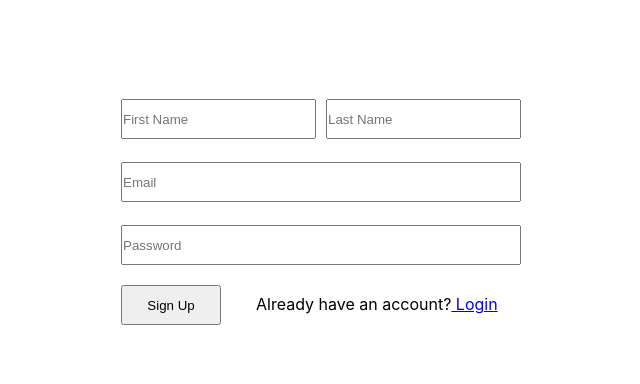
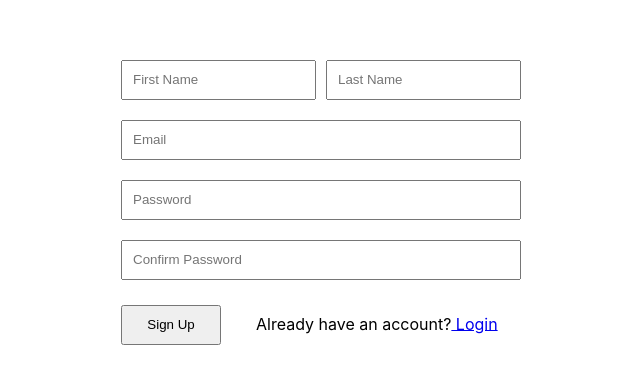
Before and after one commit to Shepeha-Andriy/MyProject-fe, a React (Create React App) app: page /signup in a window 1280 px wide. Shown: the part 198-582 px from the top of the page, without its empty margins (319-959 px from the left). Built offline with nearby package versions, Linux system fonts and the light colour scheme; no server answers.

Commit message:
update auth pages and redux

```diff
--- a/package.json
+++ b/package.json
@@ -21,6 +21,7 @@
     "react-redux": "^8.1.0",
     "react-router-dom": "^6.13.0",
     "react-scripts": "5.0.1",
+    "react-toastify": "^9.1.3",
     "sass": "^1.63.4",
     "web-vitals": "^2.1.4"
   },
--- a/src/App.jsx
+++ b/src/App.jsx
@@ -1,4 +1,6 @@
 import { BrowserRouter, Routes, Route } from 'react-router-dom'
+import { ToastContainer } from 'react-toastify';
+import 'react-toastify/dist/ReactToastify.css';
 // import { gapi } from "gapi-script";
 import './App.scss';
 import Home from './pages/Home/Home';
@@ -20,6 +22,7 @@ function App() {
         <Route path='/signin' element={<Signin></Signin>}></Route>
         <Route path='/signup' element={<Signup></Signup>}></Route>
       </Routes>
+      <ToastContainer></ToastContainer>
     </BrowserRouter>
   );
 }
--- a/src/App.scss
+++ b/src/App.scss
@@ -6,3 +6,7 @@ a {
   padding: 0;
   margin: 0;
 }
+
+body {
+  // font-size: 16px;
+}
--- a/src/pages/Auth/Signin.jsx
+++ b/src/pages/Auth/Signin.jsx
@@ -3,15 +3,18 @@ import jwt_decode from 'jwt-decode'
 import { GoogleLogin } from '@react-oauth/google';
 import { useTranslation } from 'react-i18next';
 import { useForm } from 'react-hook-form'
-import { useDispatch } from 'react-redux';
+import { useDispatch, useSelector } from 'react-redux';
+import { toast } from 'react-toastify';
 import { userSignIn, userGoogleAuth } from '../../redux/slices/userSlice'
-import { Link } from 'react-router-dom';
+import { Link, useNavigate } from 'react-router-dom';
 import './signin.scss'
 
 export default function Signin() {
-  const { register, formState: { errors, isValid }, handleSubmit, reset } = useForm({mode: 'onBlur'})
+  const { register, formState: { errors, isValid }, handleSubmit, reset } = useForm({mode: 'onSubmit'})
   const { t } = useTranslation();
+  const { user, message } = useSelector(state => state.user)
   const dispatch = useDispatch()
+  const navigate = useNavigate()
 
   const googleSuccess = (credential) => {
     const decodedCredential = jwt_decode(credential.credential)
@@ -28,7 +31,8 @@ export default function Signin() {
     try {
       const { email, password } = data
       dispatch(userSignIn({ email, password }))
-      reset()
+      toast.error(message)
+      // reset()
     } catch (error) {
       console.log(error)
     }
@@ -45,9 +49,9 @@ export default function Signin() {
             // minLength: {value: 5, message: 'min length is 5'}
           })}
             className="iform__input"
-            style={errors?.email ? {marginTop: '0'} : {marginTop: '20px'}}
+            style={errors?.email ? {marginTop: '0'} : {marginBottom: '20px'}}
           ></input>
-          <div style={{marginTop: '3px'}}>
+          <div>
             {errors?.email && <p className='iform__err'>{ errors?.email?.message }</p>}
           </div>
         </label>
@@ -59,9 +63,9 @@ export default function Signin() {
             minLength: {value: 1, message: 'min length is 4'}
           })}
             className="iform__input"
-            style={errors?.password ? {marginTop: '0'} : {marginTop: '20px'}}
+            style={errors?.password ? {marginTop: '0'} : {marginBottom: '20px'}}
           ></input>
-          <div style={{marginTop: '3px'}}>
+          <div>
             {errors?.password && <p className='iform__err iform__err--l'>{ errors?.password?.message }</p>}
           </div>
         </label>
--- a/src/pages/Auth/Signup.jsx
+++ b/src/pages/Auth/Signup.jsx
@@ -1,25 +1,38 @@
 import React from 'react'
 import { useTranslation } from 'react-i18next';
 import { useForm } from 'react-hook-form'
+import { toast } from 'react-toastify';
 import { userSignUp } from '../../redux/slices/userSlice';
-import { useDispatch } from 'react-redux';
-import { Link } from 'react-router-dom';
+import { useDispatch, useSelector } from 'react-redux';
+import { Link, useNavigate } from 'react-router-dom';
 import './signup.scss'
 
 export default function Signup() {
-  const { register, formState: { errors, isValid }, handleSubmit, reset } = useForm({mode: 'onBlur'})
+  const { register, formState: { errors, isValid }, handleSubmit, getValues, reset } = useForm({mode: 'onSubmit'})
   const { t } = useTranslation();
+  const { user, message } = useSelector(state => state.user)
   const dispatch = useDispatch()
+  const navigate = useNavigate()
 
   const handleSignUp = (data) => {
     try {
-      const { firstname, lastname, email, password } = data
+      const { firstname, lastname, email, password, confirmpassword } = data
       dispatch(userSignUp({ firstname, lastname, email, password }))
-      reset()
+      toast.error(message)
+      // reset()
     } catch (error) {
       console.log(error)
     }
   }
+
+const validatePassword = (value) => {
+  const confirmPassword = getValues('password');
+
+  if (value !== confirmPassword) {
+    return  'Passwords do not match';
+  }
+  return true;
+};
 
   return (
     <div className='wraper'>
@@ -29,12 +42,12 @@ export default function Signup() {
             {/* First Name: */}
             <input placeholder="First Name" {...register('firstname', {
               required: 'first name is required',
-              minLength: {value: 1, message: 'min length is 1'}
+              pattern: {value: /^[A-Za-z]+$/, message: 'first name must contain only latters'}
             })}
               className="form__input form__username--item"
-              style={errors?.firstname ? {marginTop: '0'} : {marginTop: '20px'}}
+              style={errors?.firstname ? {marginTop: '0'} : {marginBottom: '20px'}}
             ></input>
-            <div style={{marginTop: '3px'}}>
+            <div>
               {errors?.firstname && <p className='form__err'>{ errors?.firstname?.message }</p>}
             </div>
           </label>
@@ -43,12 +56,12 @@ export default function Signup() {
             {/* Last Name: */}
             <input placeholder="Last Name" {...register('lastname', {
               required: 'last name is required',
-              minLength: {value: 1, message: 'min length is 1'}
+              pattern: {value: /^[A-Za-z]+$/, message: 'last name must contain only latters'}
             })}
               className="form__input form__username--item"
-              style={errors?.firstname ? {marginTop: '0'} : {marginTop: '20px'}}
+              style={errors?.lastname ? {marginTop: '0'} : {marginBottom: '20px'}}
             ></input>
-            <div style={{marginTop: '3px'}}>
+            <div>
               {errors?.lastname && <p className='form__err'>{ errors?.lastname?.message }</p>}
             </div>
           </label>
@@ -61,9 +74,9 @@ export default function Signup() {
             // minLength: {value: 5, message: 'min length is 5'}
           })}
             className="form__input"
-            style={errors?.firstname ? {marginTop: '0'} : {marginTop: '20px'}}
+            style={errors?.email ? {marginTop: '0'} : {marginBottom: '20px'}}
           ></input>
-          <div style={{marginTop: '3px'}}>
+          <div >
             {errors?.email && <p className='form__err'>{ errors?.email?.message }</p>}
           </div>
         </label>
@@ -72,17 +85,32 @@ export default function Signup() {
           {/* Password: */}
           <input placeholder="Password" type='password' {...register('password', {
             required: 'password is required',
-            minLength: {value: 4, message: 'min length is 4'}
+            minLength: { value: 6, message: 'min length is 6' },
+            pattern: {value: /^(?=.*[A-Z])(?=.*\d).+$/, message: 'password must contain at least one capital letter and one number'},
           })}
             className="form__input"
-            style={errors?.firstname ? {marginTop: '0'} : {marginTop: '20px'}}
+            style={errors?.password ? {marginTop: '0'} : { marginBottom: '20px'}}
           ></input>
           <div>
-            {errors?.password && <p className='form__err form__err--l'>{ errors?.password?.message }</p>}
+            {errors?.password && <p className='form__err'>{ errors?.password?.message }</p>}
           </div>
         </label>
 
-        {/* <button type='submit' disabled={!isValid}>{ t('sign_up') }</button> */}
+        <label className="form__label">
+          {/* Password: */}
+          <input placeholder="Confirm Password" type='password' {...register('confirmpassword', {
+            required: 'password confirmation is required',
+            minLength: { value: 6, message: 'min length is 6' },
+            validate: validatePassword
+          })}
+            className="form__input"
+            style={errors?.confirmpassword ? {marginTop: '0'} : {marginBottom: '20px'}}
+          ></input>
+          <div>
+            {errors?.confirmpassword && <p className='form__err form__err--l'>{ errors?.confirmpassword?.message }</p>}
+          </div>
+        </label>
+
         <div>
           <button type='submit' onClick={handleSubmit(handleSignUp)} className='form__btn'>{t('sign_up')}</button>
           <span>Already have an account?<Link to={'/signin'}> Login</Link></span>
--- a/src/pages/Auth/signin.scss
+++ b/src/pages/Auth/signin.scss
@@ -23,6 +23,7 @@
     padding: 0;
     width: 400px;
     height: 40px;
+    padding-left: 10px;
 
     @include onPhone {
       width: 350px;
@@ -31,16 +32,17 @@
 
   &__err {
     margin-bottom: 10px;
+    font-size: 14px;
 
-    &--l {
-      margin-bottom: 0;
-    }
+    // &--l {
+    //   margin-bottom: 0;
+    // }
   }
 
   &__btn {
     width: 100px;
     height: 40px;
-    margin-top: 20px;
+    margin-top: 5px;
     margin-right: 15px;
 
     @include onPhone {
--- a/src/pages/Auth/signup.scss
+++ b/src/pages/Auth/signup.scss
@@ -41,6 +41,7 @@
     padding: 0;
     width: 400px;
     height: 40px;
+    padding-left: 10px;
 
     @include onPhone {
       width: 350px;
@@ -49,16 +50,17 @@
 
   &__err {
     margin-bottom: 10px;
+    font-size: 14px;
 
     &--l {
-      margin-bottom: 0;
+      // margin-bottom: 0;
     }
   }
 
   &__btn {
     width: 100px;
     height: 40px;
-    margin-top: 20px;
+    margin-top: 5px;
     margin-right: 35px;
 
     @include onPhone {
```
Also changed, not shown: src/redux/slices/userSlice.js (+13 -7 lines), 1 other file (tests, documents, lock files or other folders).
